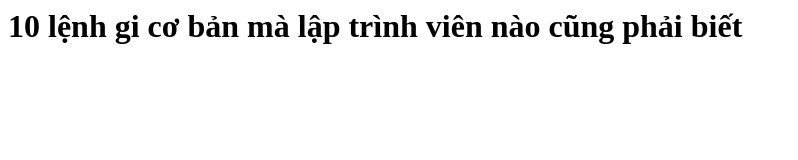
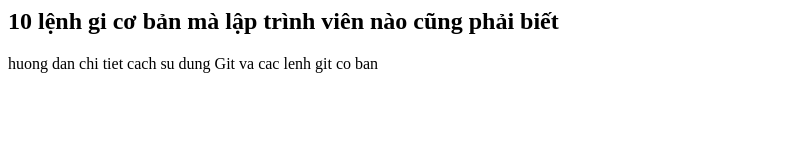
Before and after one commit to tanduy2001/Github_test, a plain HTML site: page index.html in a window 1280 px wide. Shown: the whole page, without its empty margins (0-798 px from the left). Drawn offline with Linux system fonts and the light colour scheme.

Commit message:
file moi duoc day len

```diff
--- a/index.html
+++ b/index.html
@@ -6,6 +6,7 @@
     <title>Git & Github Tutorrial</title>
 </head>
 <body>
-    <h1>10 lệnh gi cơ bản mà lập trình viên nào cũng phải biết</h1>
+    <h2>10 lệnh gi cơ bản mà lập trình viên nào cũng phải biết</h2>
+    <p>huong dan chi tiet cach su dung Git va cac lenh git co ban</p>
 </body>
 </html>
```
